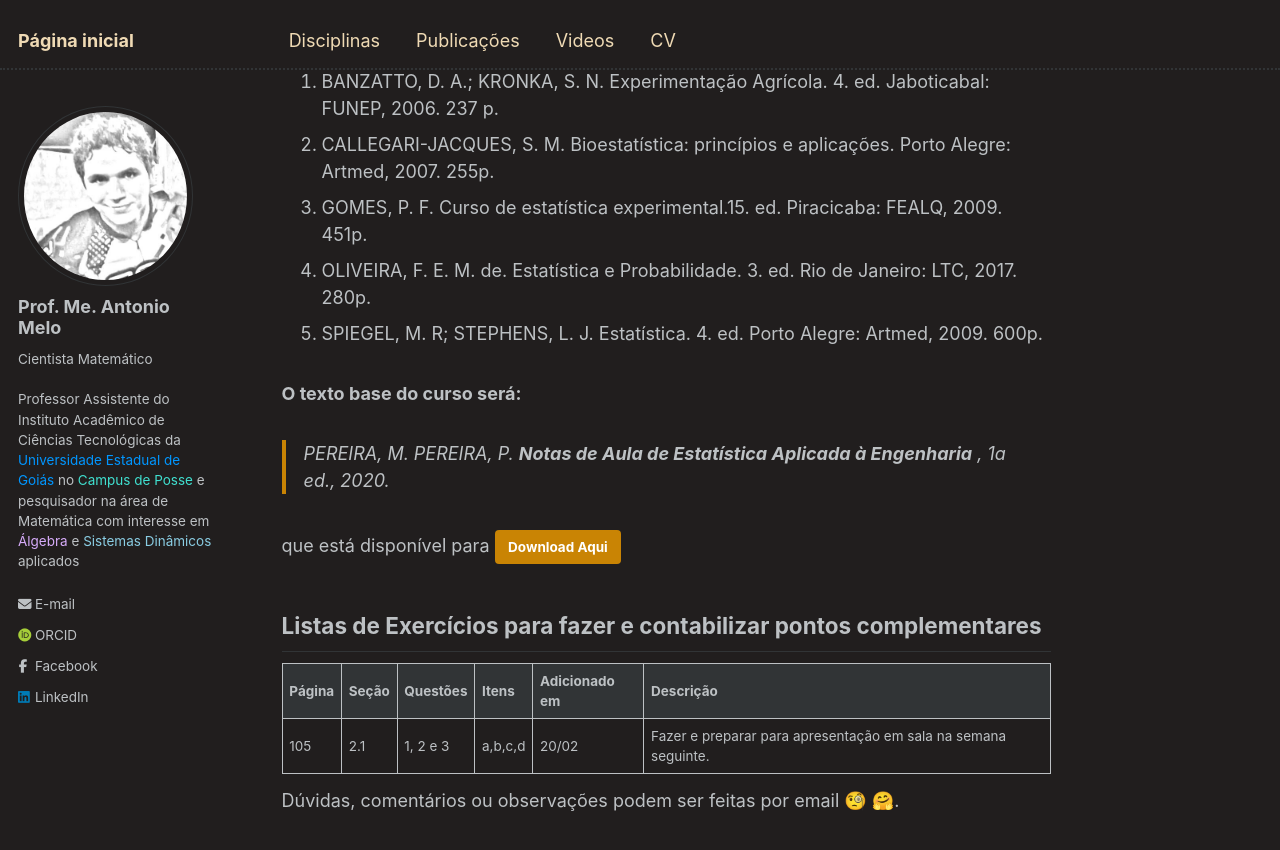
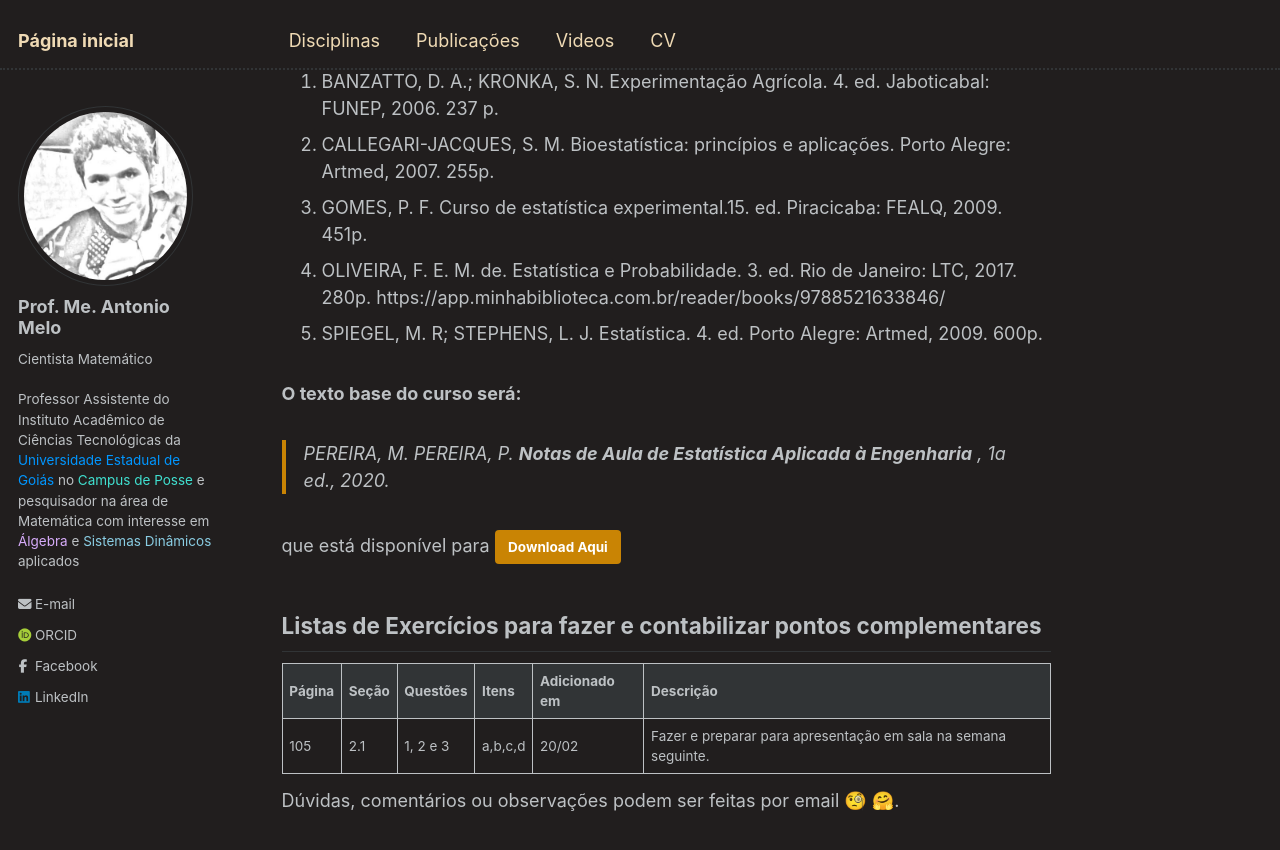
Before and after one commit to antmelo/antmelo.github.io, a Jekyll site: the page built from _teaching/2025-2-estatistica.md, in a window 1280 px wide and 900 px high, scrolled down 723 px. Shown: the top 850 px of the window. Built offline with Jekyll 4.4.1, drawn with Linux system fonts in a browser that asks for light colours; some web fonts are replaced; some of the changed lines change nothing that is shown.

Commit message:
Update 2025-2-estatistica.md

```diff
--- a/_teaching/2025-2-estatistica.md
+++ b/_teaching/2025-2-estatistica.md
@@ -25,7 +25,7 @@ Noções de probabilidade; Distribuição binomial, de Poisson e normal (Gauss);
 4. BANZATTO, D. A.; KRONKA, S. N. Experimentação Agrícola. 4. ed. Jaboticabal: FUNEP, 2006. 237 p.
 5. CALLEGARI-JACQUES, S. M. Bioestatística: princípios e aplicações. Porto Alegre: Artmed, 2007. 255p.
 6. GOMES, P. F. Curso de estatística experimental.15. ed. Piracicaba: FEALQ, 2009. 451p.
-7. OLIVEIRA, F. E. M. de. Estatística e Probabilidade. 3. ed. Rio de Janeiro: LTC, 2017. 280p.
+7. OLIVEIRA, F. E. M. de. Estatística e Probabilidade. 3. ed. Rio de Janeiro: LTC, 2017. 280p. https://app.minhabiblioteca.com.br/reader/books/9788521633846/
 8. SPIEGEL, M. R; STEPHENS, L. J. Estatística. 4. ed. Porto Alegre: Artmed, 2009. 600p.
 
 
```
